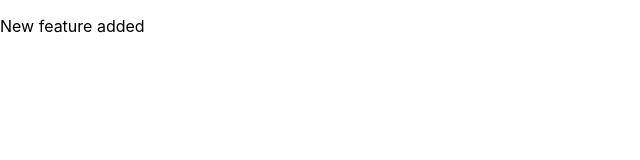
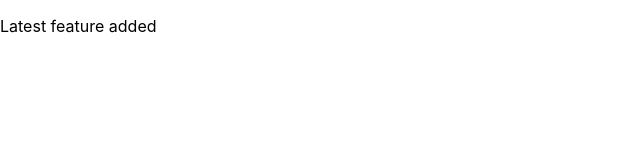
Before and after one commit to AishwaryaSubash/learn-git, a React (Create React App) app: page / in a window 1280 px wide. Shown: the top 160 px of the page, without its empty margins (0-640 px from the left). Built offline with nearby package versions, Linux system fonts and the light colour scheme.

Commit message:
new feature

```diff
--- a/src/App.js
+++ b/src/App.js
@@ -4,7 +4,7 @@ import './App.css';
 function App() {
   return (
     <div className="App">
-      <p>New feature added</p>
+      <p>Latest feature added</p>
     </div>
   );
 }
```
